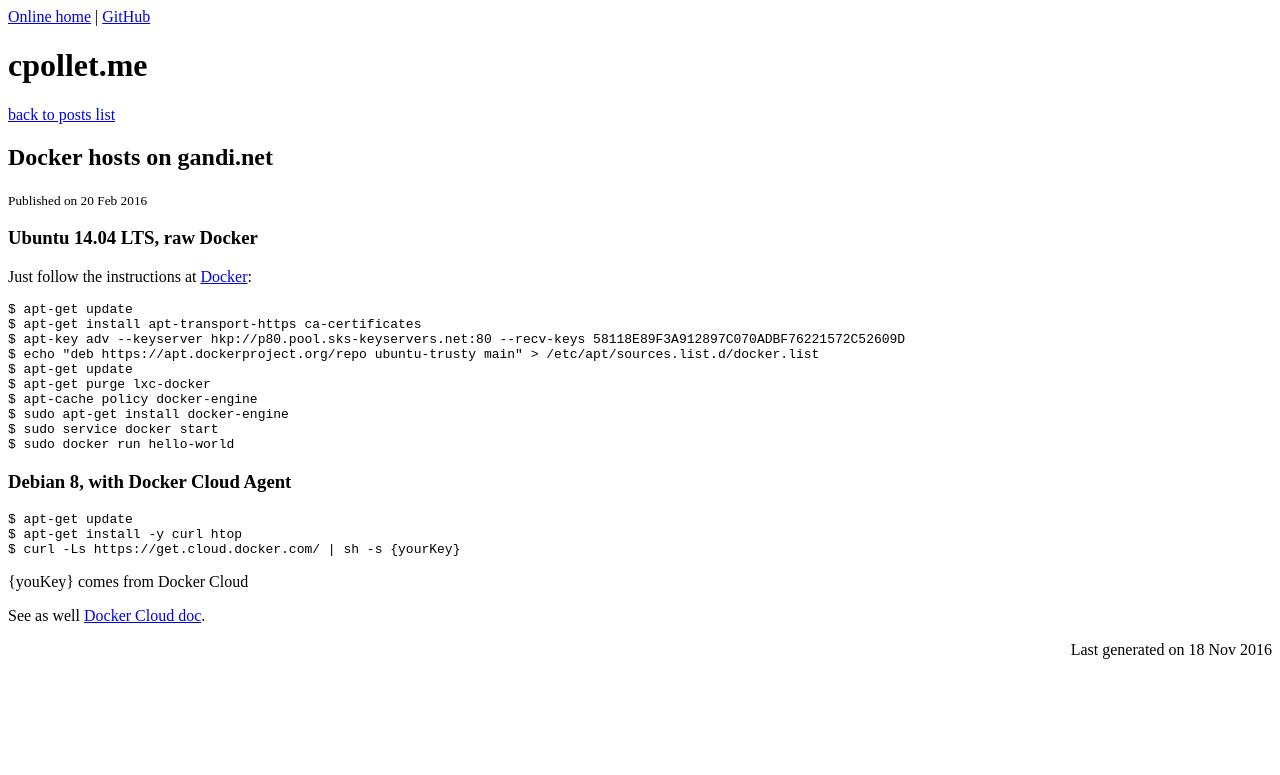
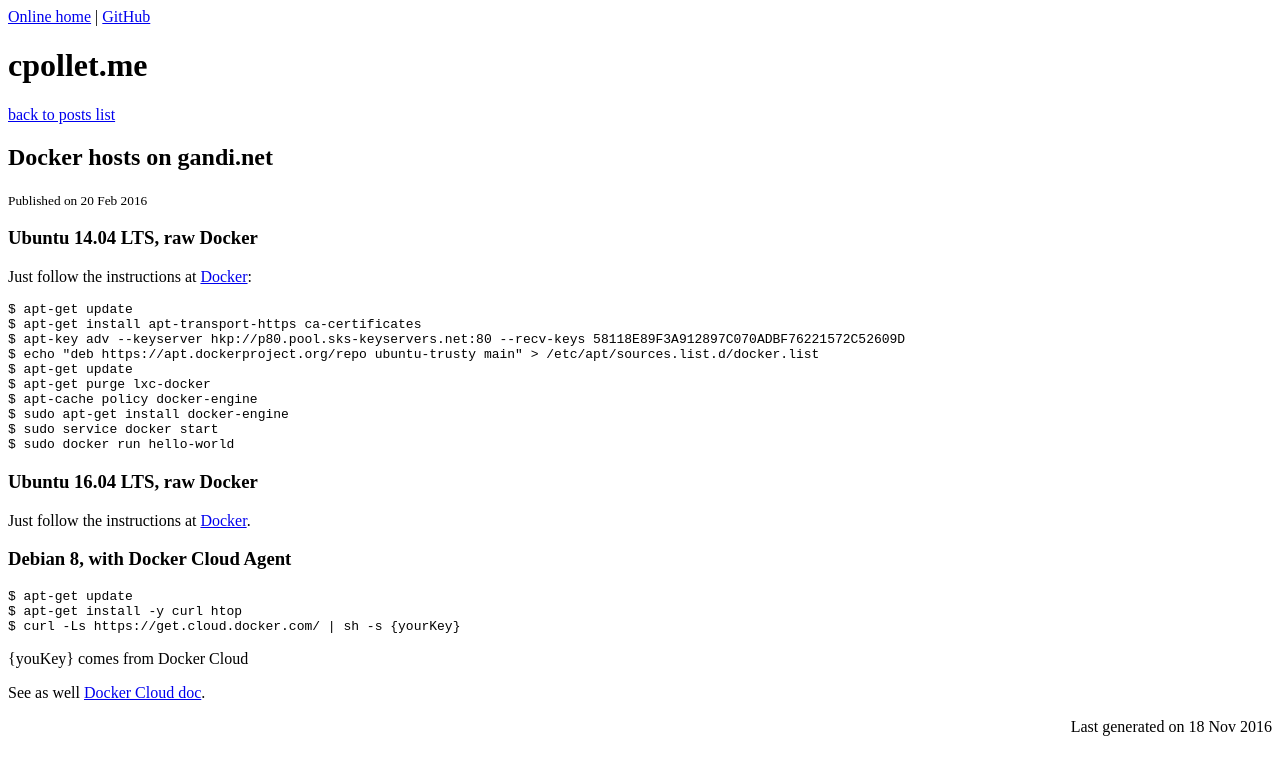
Before and after one commit to cpollet/cpollet.github.io, a Jekyll site: the page built from _posts/2016-02-20-Docker-hosts.md, in a window 1280 px wide. Shown: the top 775 px of the page. Built offline with Jekyll 4.4.1, drawn with Linux system fonts in a browser that asks for light colours; nearby versions of some CDN libraries.

Commit message:
Update 2016-02-20-Docker-hosts.md

````diff
--- a/_posts/2016-02-20-Docker-hosts.md
+++ b/_posts/2016-02-20-Docker-hosts.md
@@ -19,6 +19,9 @@
 $ sudo docker run hello-world
 ```
 
+### Ubuntu 16.04 LTS, raw Docker
+Just follow the instructions at [Docker](https://docs.docker.com/engine/installation/linux/ubuntulinux/).
+
 ### Debian 8, with Docker Cloud Agent
 
 ```
````
